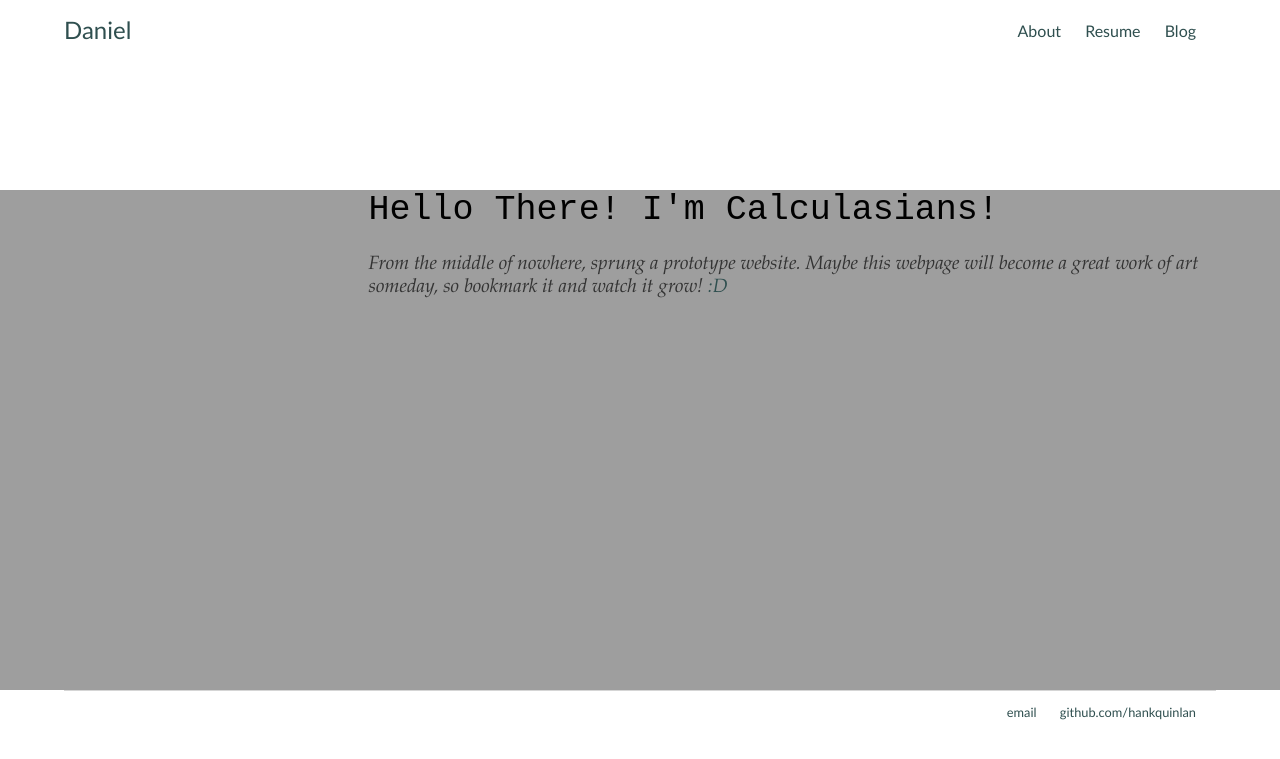
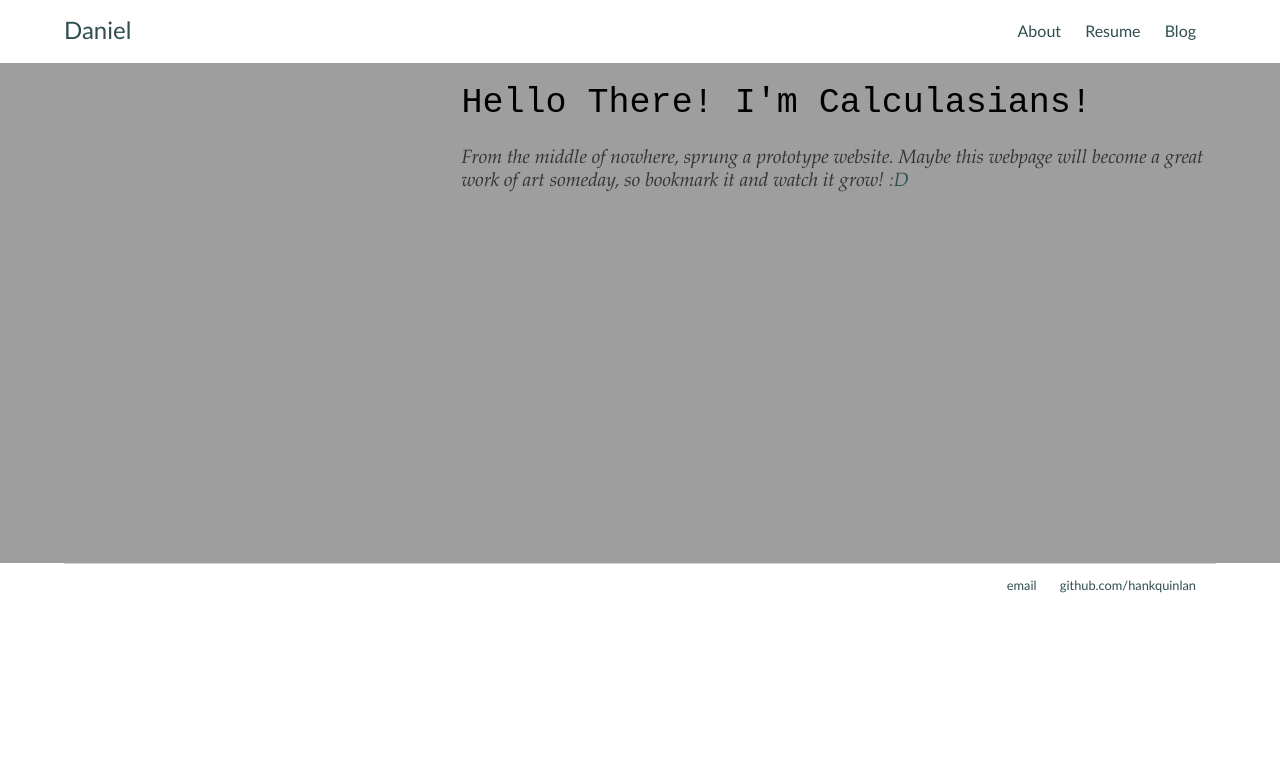
Before and after one commit to Calculasians/calculasians.github.io, a Jekyll site: the page built from index.html, in a window 1280 px wide. Shown: the top 759 px of the page. Built offline with Jekyll 4.4.1, drawn with Linux system fonts in a browser that asks for light colours.

Commit message:
Update main.css

```diff
--- a/css/main.css
+++ b/css/main.css
@@ -75,8 +75,9 @@
 }
 
 .cover-page-text {
-    margin-top: 150px;
-    margin-left: 300px;
+    position: relative;
+    margin-left: 400px;
+    top: 20px;
 }
 
 .sub-header {
```
